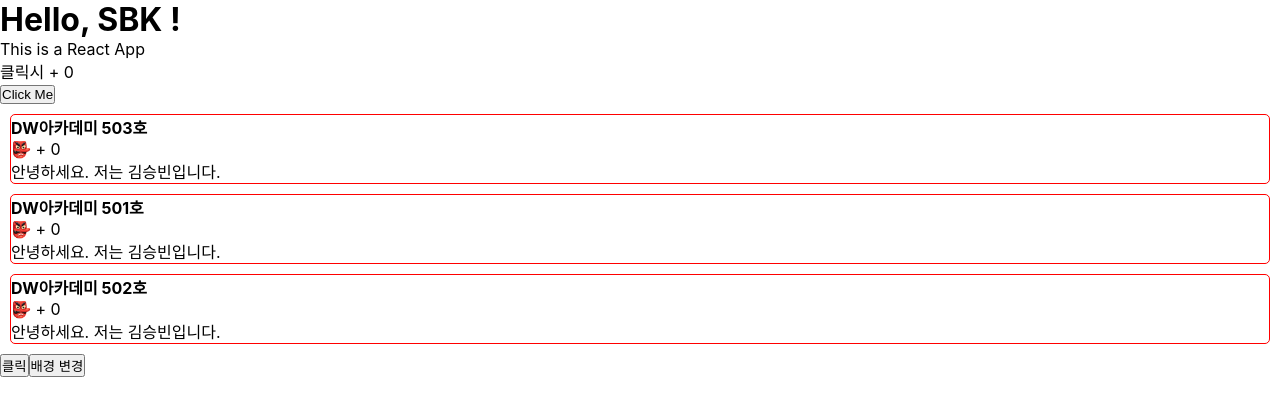
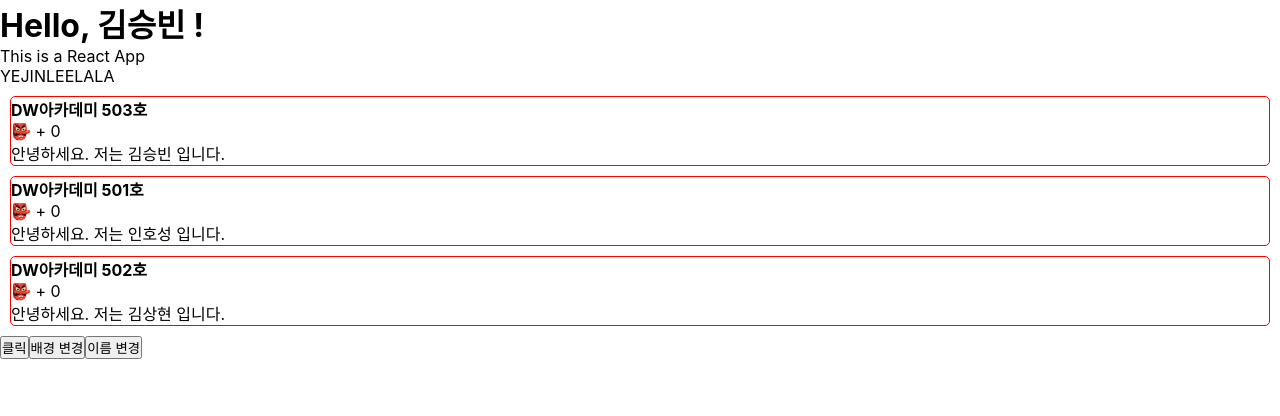
Before and after one commit to sbk930123/reactBasic0302, a React (Create React App) app in the folder reactbasic/: page / in a window 1280 px wide. Shown: the top 416 px of the page. Built offline with nearby package versions, Linux system fonts and the light colour scheme.

Commit message:
🧑‍💻

```diff
--- a/reactbasic/src/App.js
+++ b/reactbasic/src/App.js
@@ -1,57 +1,54 @@
 /* eslint-disable */
 import logo from './logo.svg';
 import './App.css';
-import {useState,} from 'react';
+import { useState } from 'react';
 
 function App() {
 
-  let user = 'SBK';
-  // react에서 변수처럼 자료를 보관할 수 있는 state문법
-  let [count1, setCount1] = useState(0);
-  let [count2, setCount2] = useState(0);
+  let [user, setUser] = useState(['김승빈', '인호성', '김상현', '여상현']);
+  let [count, setCount] = useState([0, 0, 0]);
   let [bgc, setBgc] = useState('white');
-  // 변수에 들어있는 데이터를 html에 넣기
-  // JSX 중괄호 문법 사용
+  let num = [1, 2, 3, 4, 5];
+  let [title, setTitle] = useState(['DW아카데미 503호', 'DW아카데미 501호', 'DW아카데미 502호',]);
+  let eng = ['yejin', 'lee', 'lala']
+
+  let newUser = [...user];
+  console.log(newUser);
+  console.log(user);
+  console.log([...user]);
+  console.log(eng);
+
+
+  return (
+    <div className="App" style={{ backgroundColor: bgc }}>
+      <h1> Hello, {user[0]} ! </h1>
+      <p>This is a React App</p>
+
+
+      {
+        eng.map(function(leng) {
+          return leng.toUpperCase();
+        })
+      }
 
 
 
-  let [title, setTitle] = useState(['DW아카데미 503호', 'DW아카데미 501호', 'DW아카데미 502호',]);
 
-  return (
-    <div className="App" style={{backgroundColor : bgc}}>
-      <h1> Hello, {user} ! </h1>
-      <p>This is a React App</p>
-
-      <div>
-        <p>클릭시 + {count1}</p>
-        <button onClick={() => {
-          setCount1(count1 + 1)
-        }}>Click Me</button>
-      </div>
-
-      <div className="list">
-        <h4>{title[0]}</h4>
-        <span onClick={() => {
-          setCount2(count2 + 1)
-        }}>👺 + {count2}</span><br/>
-        <p>안녕하세요. 저는 김승빈입니다.</p>
-      </div>
-
-      <div className="list">
-        <h4>{title[1]}</h4>
-        <span onClick={() => {
-          setCount2(count2 + 1)
-        }}>👺 + {count2}</span><br/>
-        <p>안녕하세요. 저는 김승빈입니다.</p>
-      </div>
-
-      <div className="list">
-        <h4>{title[2]}</h4>
-        <span onClick={() => {
-          setCount2(count2 + 1)
-        }}>👺 + {count2}</span><br/>
-        <p>안녕하세요. 저는 김승빈입니다.</p>
-      </div>
+      {
+        title.map(function (tnum, i) {
+          return (
+            <div className="list" key={i}>
+              <h4>{tnum}</h4>
+              <span onClick={() => {
+                let newCount = [...count];
+                newCount[i] += 1;
+                setCount(newCount);
+              }}>👺 + {count[i]}</span><br />
+              <p>안녕하세요. 저는 {user[i]} 입니다.</p>
+            </div>
+          )
+        })
+      }
 
       <button onClick={() => {
         let sortedTitle = [...title].sort();
@@ -60,8 +57,15 @@ function App() {
       </button>
 
       <button onClick={() => {
-        setBgc(bgc == 'white' ? 'aquamarine' : 'white');
+        setBgc(bgc === 'white' ? 'aquamarine' : 'white');
       }}>배경 변경</button>
+
+      <button onClick={() => {
+        let nextUser = [...user];
+        let prevUser = nextUser.shift();
+        nextUser.push(prevUser);
+        setUser(nextUser);
+      }}>이름 변경</button>
 
     </div>
   );
```
